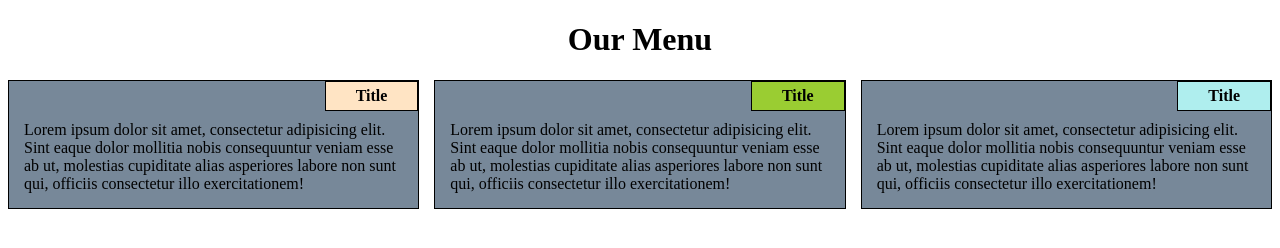
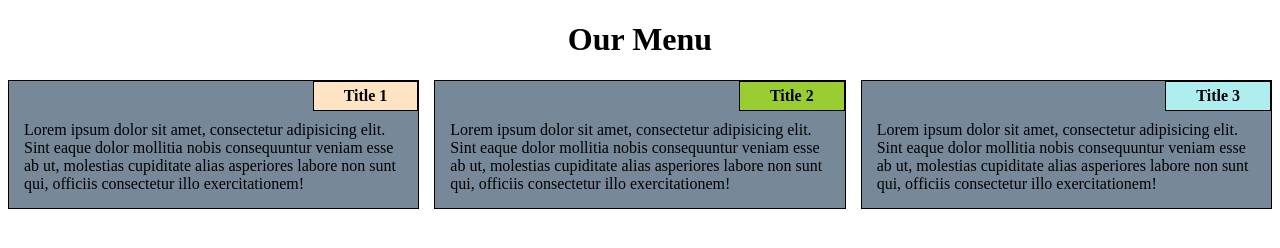
Before and after one commit to musaberul-bs23/module2-solution, a plain HTML site: page index.html in a window 1280 px wide. Drawn offline with Linux system fonts and the light colour scheme.

Commit message:
Complete

```diff
--- a/index.html
+++ b/index.html
@@ -14,19 +14,19 @@
         <h1 class="page-title">Our Menu</h1>
         <div class="parent">
             <div class="child child-1">
-                <h4>Title</h4>
+                <h4>Title 1</h4>
                 Lorem ipsum dolor sit amet, consectetur adipisicing elit. Sint eaque dolor mollitia nobis consequuntur
                 veniam esse ab ut, molestias cupiditate alias asperiores labore non sunt qui, officiis consectetur illo
                 exercitationem!
             </div>
             <div class="child child-2">
-                <h4>Title</h4>
+                <h4>Title 2</h4>
                 Lorem ipsum dolor sit amet, consectetur adipisicing elit. Sint eaque dolor mollitia nobis consequuntur
                 veniam esse ab ut, molestias cupiditate alias asperiores labore non sunt qui, officiis consectetur illo
                 exercitationem!
             </div>
             <div class="child child-3">
-                <h4>Title</h4>
+                <h4>Title 3</h4>
                 Lorem ipsum dolor sit amet, consectetur adipisicing elit. Sint eaque dolor mollitia nobis consequuntur
                 veniam esse ab ut, molestias cupiditate alias asperiores labore non sunt qui, officiis consectetur illo
                 exercitationem!
```
